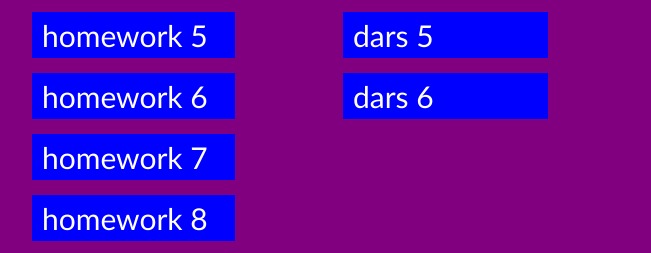
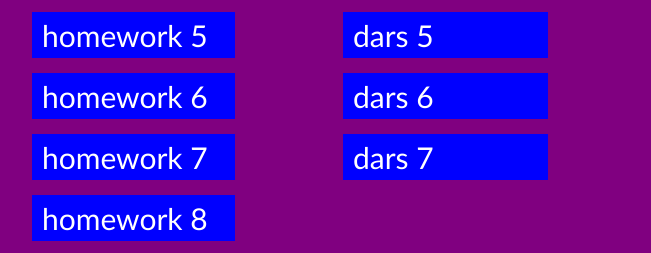
Before and after one commit to bexruzFrontDev/AVAZ-PORTFOLIO, a plain HTML site: page index.html in a window 1280 px wide. Shown: the part 451-704 px from the top of the page, 121-772 px from the left. Drawn offline with Linux system fonts and the light colour scheme.

Commit message:
Update index.html

```diff
--- a/index.html
+++ b/index.html
@@ -31,6 +31,7 @@
             <a href="https://bexruzfrontdev.github.io/flex-media-avaz/">Dars 4</a>
             <a href="https://bexruzfrontdev.github.io/nav-media-avaz1/">dars 5</a>
             <a href="https://bexruzfrontdev.github.io/bootrstrap-avaz1/">dars 6</a>
+            <a href="https://bexruzfrontdev.github.io/tasbeh-avaz1/">dars 7</a>
         </div>
         <img src="https://img.freepik.com/premium-photo/cute-3d-boy-avatar-character_914455-601.jpg" alt="">
     </main>
```
